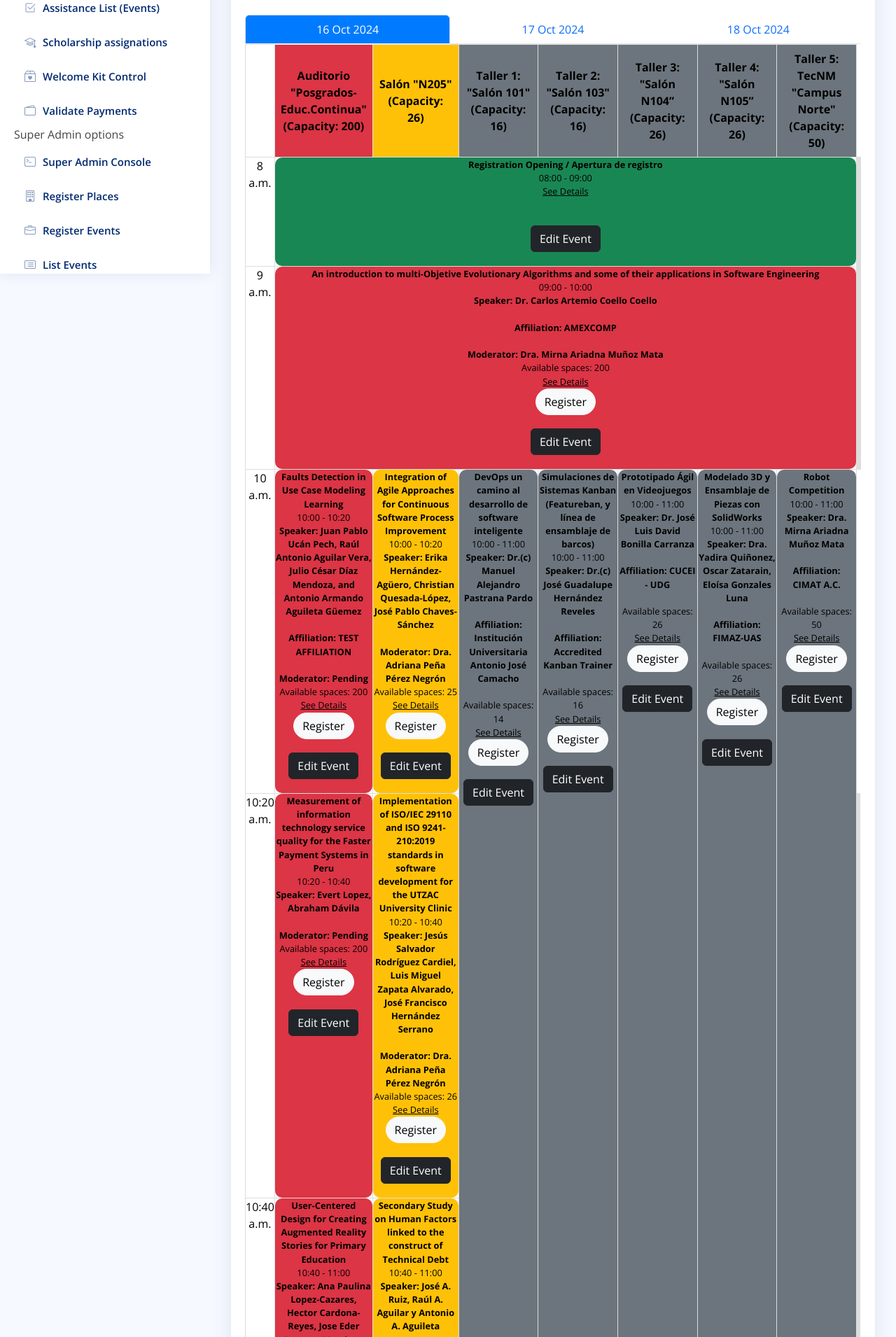
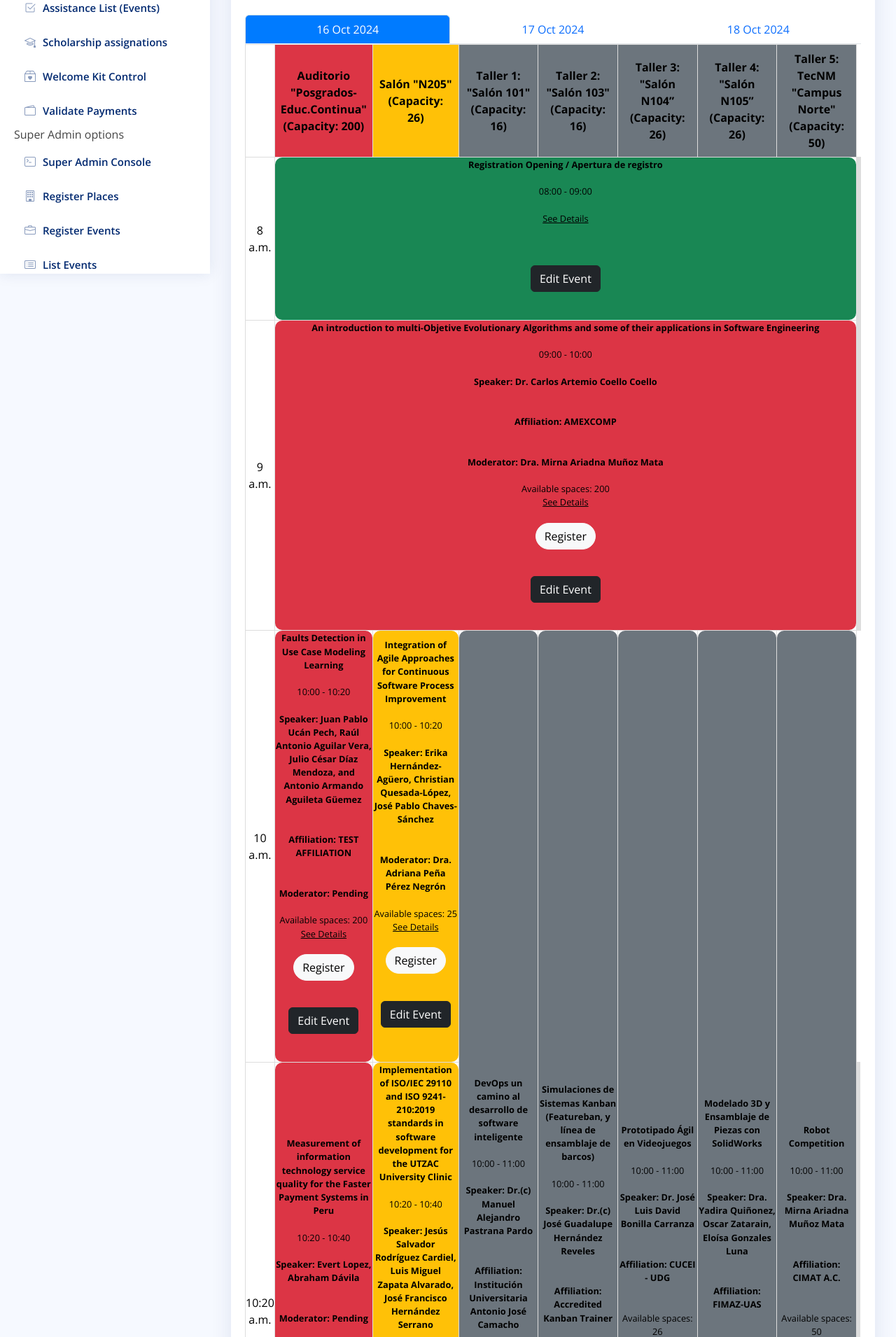
Before and after one commit to Maigolinox/newRegistrationSystemRepo, a Django app: page /schedule/ in a window 1280 px wide. Shown: the part 409-2319 px from the top of the page at 70% size. Run offline with Django 5.2, Linux system fonts and the light colour scheme; a user stored in the database is signed in; data comes from the database, SQL or seed files in the repository; parts of the project's set-up code (start-up, migrations or seed data) failed here and were passed over; some libraries are stand-ins or nearby versions.

Commit message:
nuevos cambios
nuevos cambios

```diff
--- a/mainApplication/templates/schedule.html
+++ b/mainApplication/templates/schedule.html
@@ -61,6 +61,7 @@
       </a>
       <i class="bi bi-list toggle-sidebar-btn"></i>
     </div><!-- End Logo -->
+
 
 
 
@@ -350,6 +351,18 @@
         }
         .event {
             margin-bottom: 1px;
+            top: 0; /* Inicia en la parte superior */
+                                        left: 0; /* Inicia a la izquierda */
+                                        right: 0; /* Se extiende a la derecha */
+                                        bottom: 0; /* Se extiende hasta la parte inferior */
+                                        padding: 1px; /* Espaciado interno */
+                                        margin: 0; /* Elimina margen para llenar completamente la celda */
+                                        border-radius: 0px;
+                                        font-size: 0.8em;
+                                        box-sizing: border-box; /* Incluye padding en el tamaño total */
+                                        /* max-height: 200px; Establece una altura máxima */
+                                        /* overflow: auto;  */
+                                        height: 100%;
         }
     </style>
     <script>
@@ -401,6 +414,16 @@
                     <div class="tab-content" id="congressTabsContent">
                         {% for date, time_slots_events in events_by_date.items %}
                             <div class="tab-pane fade {% if forloop.first %}show active{% endif %}" id="content-{{ date|date:'Y-m-d' }}" role="tabpanel" aria-labelledby="tab-{{ date|date:'Y-m-d' }}">
+                              <style>
+                                th, td {
+                                    text-align: center;
+                                    vertical-align: middle;
+                                }
+                                .nav-tabs .nav-link.active {
+                                  background-color: #007bff; /* Cambia este color por el que prefieras */
+                                  color: #fff; /* Esto cambia el color del texto */
+                }
+                                </style>
                                 <style>
                                     table{
                                         border: none;
@@ -440,9 +463,17 @@
                                     .event {
                                       border-radius: 10px;
                                     }
+                                    th, td {
+                    text-align: center;
+                    vertical-align: middle;
+                }
+
                                 </style>
+
+
+
                                 <table
-                                class="table table-borderless text-center table-schedule"
+                                class="table table-borderless text-center table-schedule align-middle "
                                 style="height: fit-content"
                               >
                                 <thead class="text-center">
@@ -457,16 +488,17 @@
                                     {% endfor %}
                                   </tr>
                                 </thead>
-                                <tbody>
+
+                                <tbody >
                                   {% for time_slot, places_events in time_slots_events.items %}
-                                  <tr>
-                                    <td>{{ time_slot }}</td>
+                                  <tr class="text-center">
+                                    <td style="vertical-align: middle;">{{ time_slot }}</td>
                                     {% for place in places %}
-                                    <td class="place-column">
+                                    <td class="place-column " style="vertical-align: middle;" >
                                       {% with place_events=places_events|get_item:place.name %} {% for event in place_events %}
                                       <div
                                         id="event-{{ event.id }}-{{ forloop.parentloop.counter }}-{{ forloop.counter }}"
-                                        class="event {% if event.event_type == 'ieee' %}bg-warning{% elif event.event_type == 'springer' or event.event_type == 'keynote' %}bg-danger{% elif event.event_type == 'lunch' %}bg-info{% elif event.event_type == 'workshop' %}bg-secondary{% else %}bg-success{% endif %}"
+                                        class="d-flex flex-column justify-content-center align-items-center text-center  event  {% if event.event_type == 'ieee' %}bg-warning{% elif event.event_type == 'springer' or event.event_type == 'keynote' %}bg-danger{% elif event.event_type == 'lunch' %}bg-info{% elif event.event_type == 'workshop' %}bg-secondary{% else %}bg-success{% endif %} "
                                       >
                                         <strong>{{ event.title }}</strong><br />
                                         <span
```
